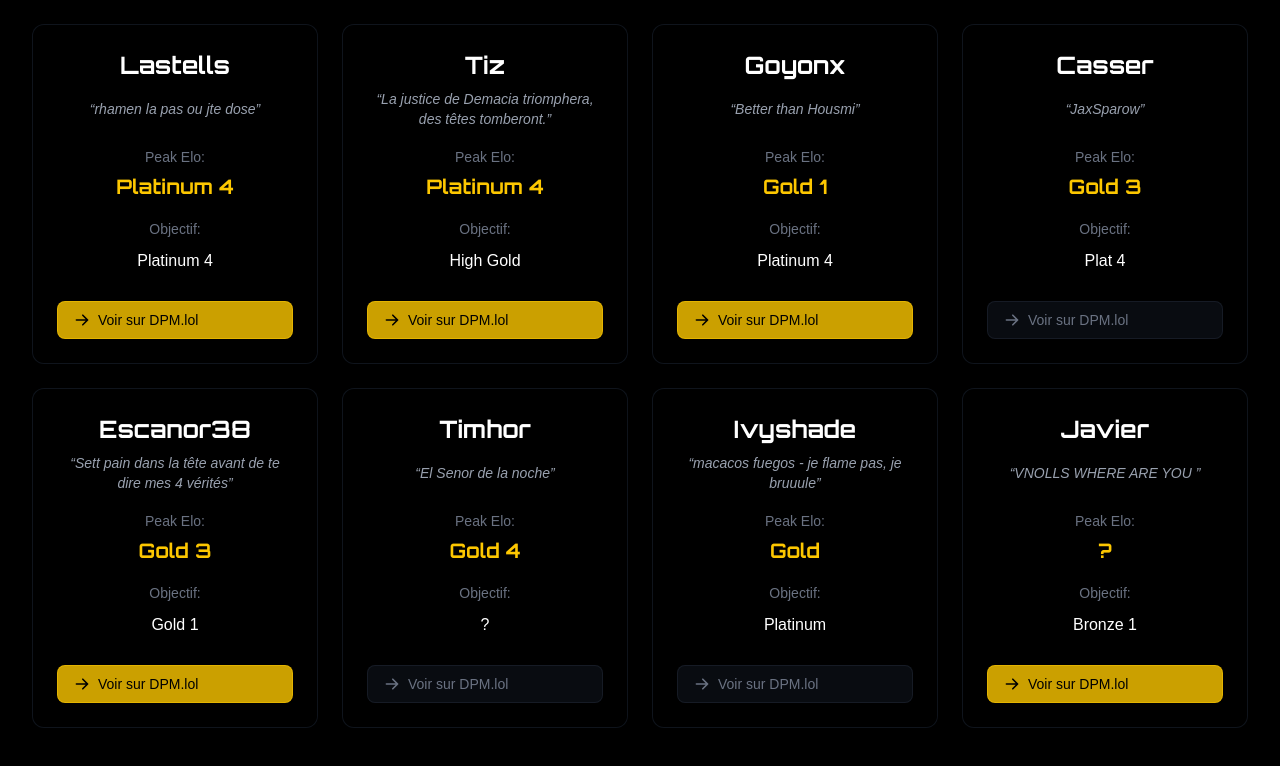
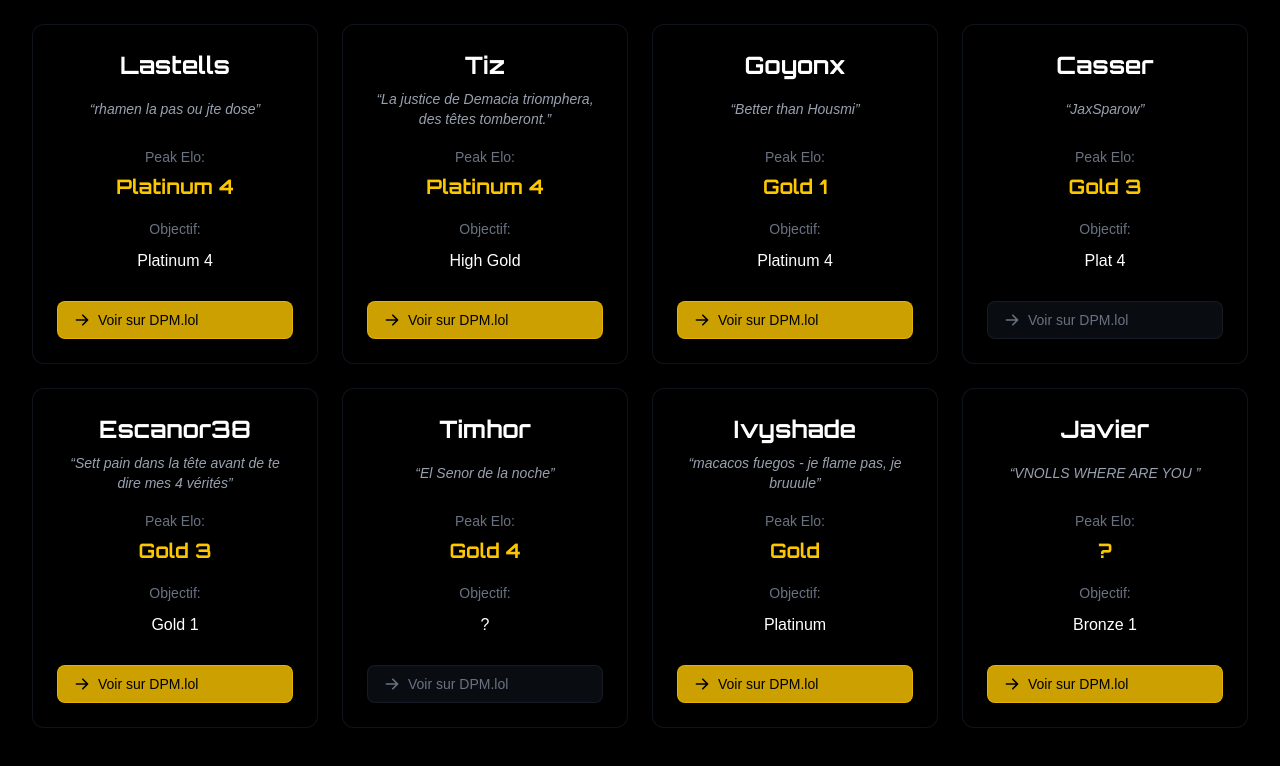
Before and after one commit to Paillard0Celerio0Paul0/gorki, a Next.js app: page /participants in a window 1280 px wide. Shown: the part 1904-2670 px from the top of the page. Built offline with nearby package versions, Linux system fonts and the light colour scheme.

Commit message:
iviyshade

```diff
--- a/src/app/participants/page.tsx
+++ b/src/app/participants/page.tsx
@@ -163,7 +163,7 @@ const participants = [
     catchphrase: "macacos fuegos - je flame pas, je bruuule",
     peakElo: "Gold",
     objective: "Platinum",
-    dpmLink: ""
+    dpmLink: "https://dpm.lol/Dr%20Poulet-kiwi"
   },
   {
     name: "Javier",
```
